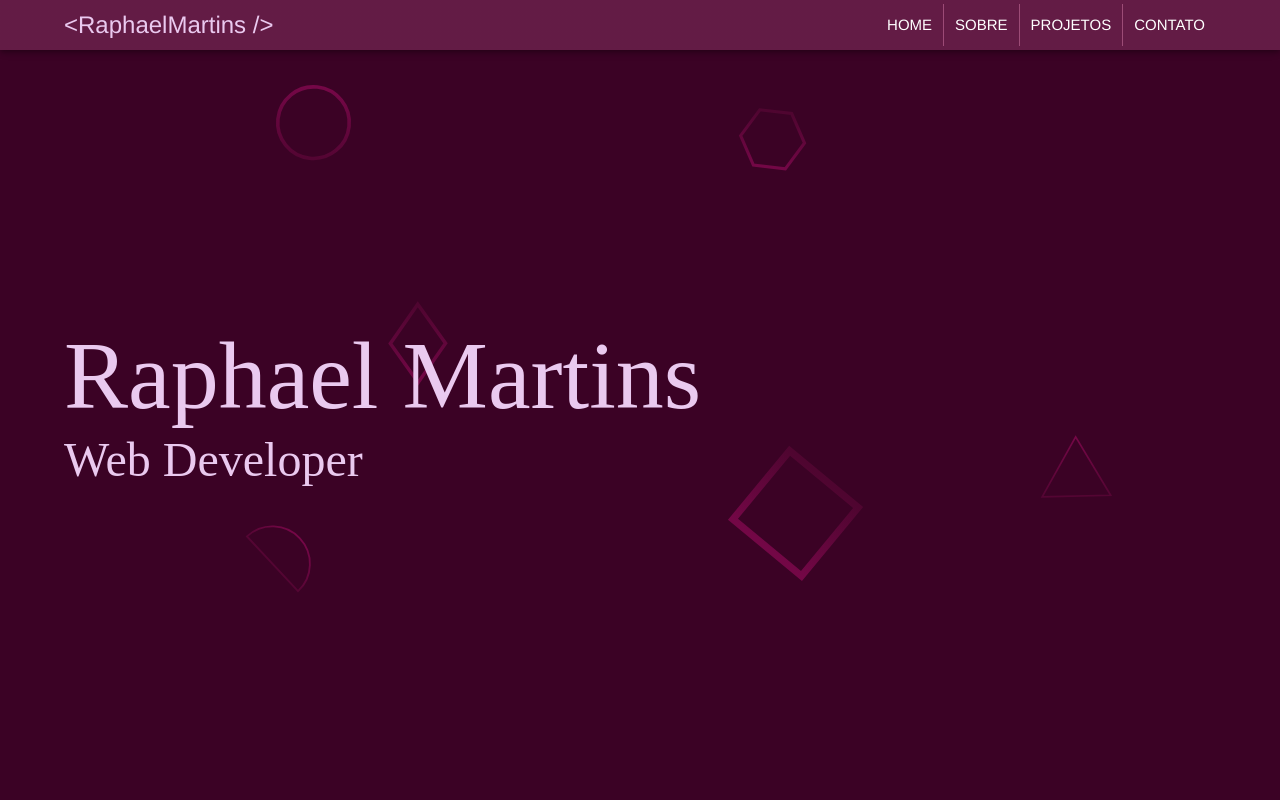
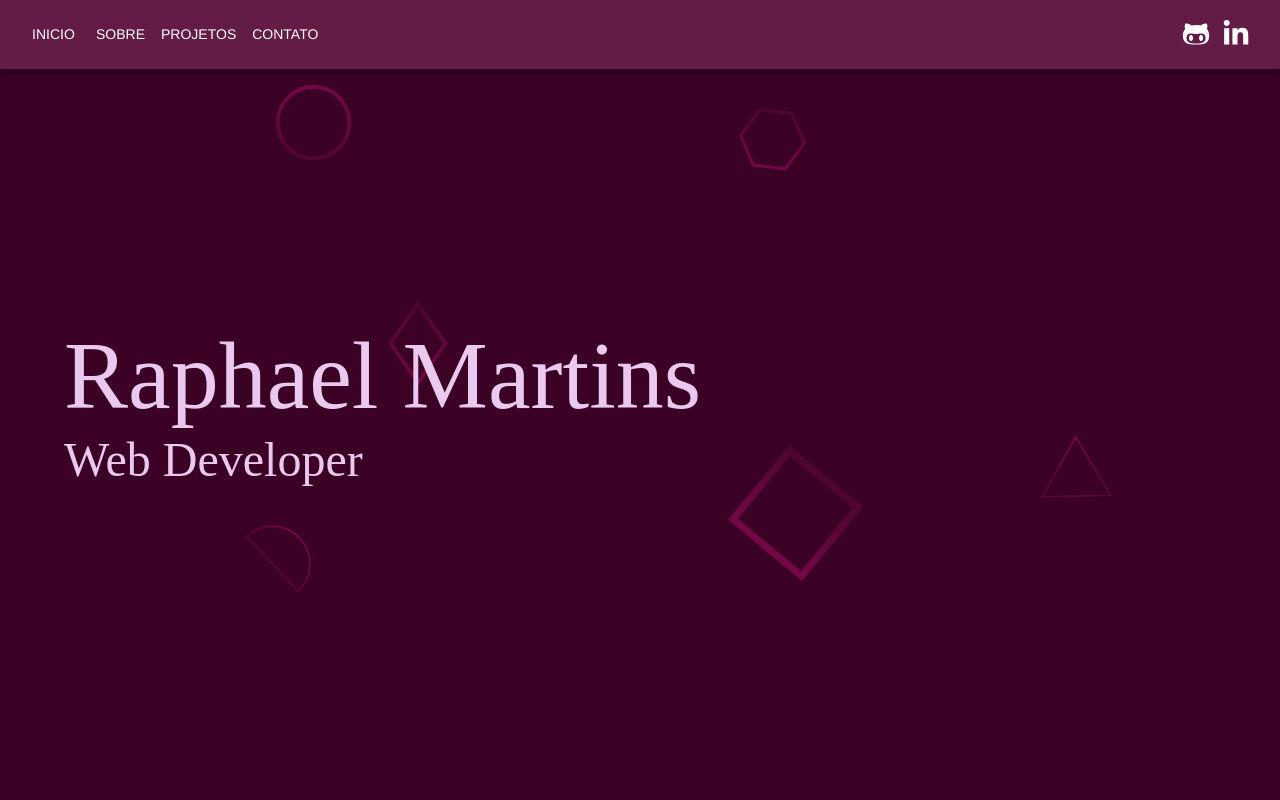
Before and after one commit to raphaelalmeidamartins/raphaelalmeidamartins.github.io, a React (Create React App) app: page / in a window 1280 px wide. Shown: the top 800 px of the page. Built offline with nearby package versions, Linux system fonts and the light colour scheme; a web font is replaced by a local one.

Commit message:
:sparkles: feat: Header is now responsive and beautiful

```diff
--- a/src/components/Header/index.js
+++ b/src/components/Header/index.js
@@ -1,64 +1,117 @@
-import React from 'react';
-import { Typography } from '@mui/material';
+import MenuIcon from '@mui/icons-material/Menu';
 import AppBar from '@mui/material/AppBar';
+import Box from '@mui/material/Box';
 import Button from '@mui/material/Button';
-import ButtonGroup from '@mui/material/ButtonGroup';
-import Container from '@mui/system/Container';
+import Container from '@mui/material/Container';
+import IconButton from '@mui/material/IconButton';
+import Menu from '@mui/material/Menu';
+import MenuItem from '@mui/material/MenuItem';
+import Toolbar from '@mui/material/Toolbar';
+import * as React from 'react';
+import { FaGithubAlt, FaLinkedinIn } from 'react-icons/fa';
 
-function Header() {
+const sections = [
+  { name: 'Inicio', href: '#home' },
+  { name: 'Sobre', href: '#about' },
+  { name: 'Projetos', href: '#projects' },
+  { name: 'Contato', href: '#contact' },
+];
+
+const Header = () => {
+  const [anchorElNav, setAnchorElNav] = React.useState(null);
+
+  const handleOpenNavMenu = (event) => {
+    setAnchorElNav(event.currentTarget);
+  };
+
+  const handleCloseNavMenu = () => {
+    setAnchorElNav(null);
+  };
+
   return (
-    <AppBar
+    <AppBar>
+      <Container maxWidth="xl">
+        <Toolbar disableGutters>
+          <Box sx={{ flexGrow: 1, display: { xs: 'flex', md: 'none' } }}>
+            <IconButton
+              size="large"
+              aria-label="account of current user"
+              aria-controls="menu-appbar"
+              aria-haspopup="true"
+              onClick={handleOpenNavMenu}
+              color="inherit"
+            >
+              <MenuIcon />
+            </IconButton>
+            <Menu
+              id="menu-appbar"
+              anchorEl={anchorElNav}
+              anchorOrigin={{
+                vertical: 'bottom',
+                horizontal: 'left',
+              }}
+              keepMounted
+              transformOrigin={{
+                vertical: 'top',
+                horizontal: 'left',
+              }}
+              open={Boolean(anchorElNav)}
+              onClose={handleCloseNavMenu}
               sx={{
-        padding: '4px 0',
+                display: { xs: 'block', md: 'none' },
               }}
             >
-      <Container
-        sx={{
-          alignItems: 'center',
-          display: 'flex',
-          justifyContent: 'space-between',
-        }}
+              {sections.map(({ name, href }) => (
+                <MenuItem key={name} onClick={handleCloseNavMenu}>
+                  <Button
+                    variant="text"
+                    component="a"
+                    href={href}
+                    textAlign="center"
                   >
-        <Typography variant="h5" element="h1" align="left">
-          {'<RaphaelMartins />'}
-        </Typography>
-        <ButtonGroup component="nav" variant="text">
+                    {name}
+                  </Button>
+                </MenuItem>
+              ))}
+            </Menu>
+          </Box>
+          <Box sx={{ flexGrow: 1, display: { xs: 'none', md: 'flex' } }}>
+            {sections.map(({ name, href }) => (
               <Button
+                key={name}
                 component="a"
-            href="#home"
+                onClick={handleCloseNavMenu}
+                href={href}
+                sx={{ my: 2, color: 'white', display: 'block' }}
+              >
+                {name}
+              </Button>
+            ))}
+          </Box>
+          <Box sx={{ flexGrow: 0 }}>
+            <IconButton
               size="large"
-            sx={{ color: 'white' }}
+              component="a"
+              href="https://github.com/raphaelalmeidamartins"
+              target="_blank"
+              sx={{ margin: '0 6px', p: 0 }}
             >
-            Home
-          </Button>
-          <Button
+              <FaGithubAlt />
+            </IconButton>
+            <IconButton
+              size="large"
               component="a"
-            href="#about"
-            size="large"
-            sx={{ color: 'white' }}
+              href="https://www.linkedin.com/in/raphaelameidamartins/"
+              target="_blank"
+              sx={{ margin: '0 6px', p: 0 }}
             >
-            Sobre
-          </Button>
-          <Button
-            component="a"
-            href="#projects"
-            size="large"
-            sx={{ color: 'white' }}
-          >
-            Projetos
-          </Button>
-          <Button
-            component="a"
-            href="#contact"
-            size="large"
-            sx={{ color: 'white' }}
-          >
-            Contato
-          </Button>
-        </ButtonGroup>
+              <FaLinkedinIn />
+            </IconButton>
+          </Box>
+        </Toolbar>
       </Container>
     </AppBar>
   );
-}
+};
 
 export default Header;
```
Lines whose indentation alone changed are shown as unchanged.
